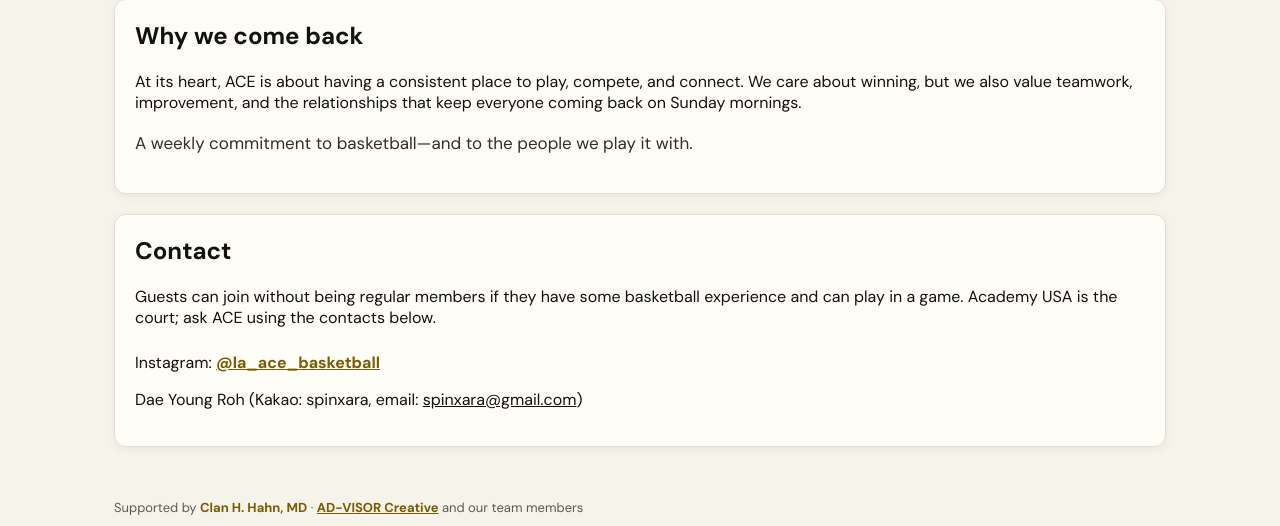
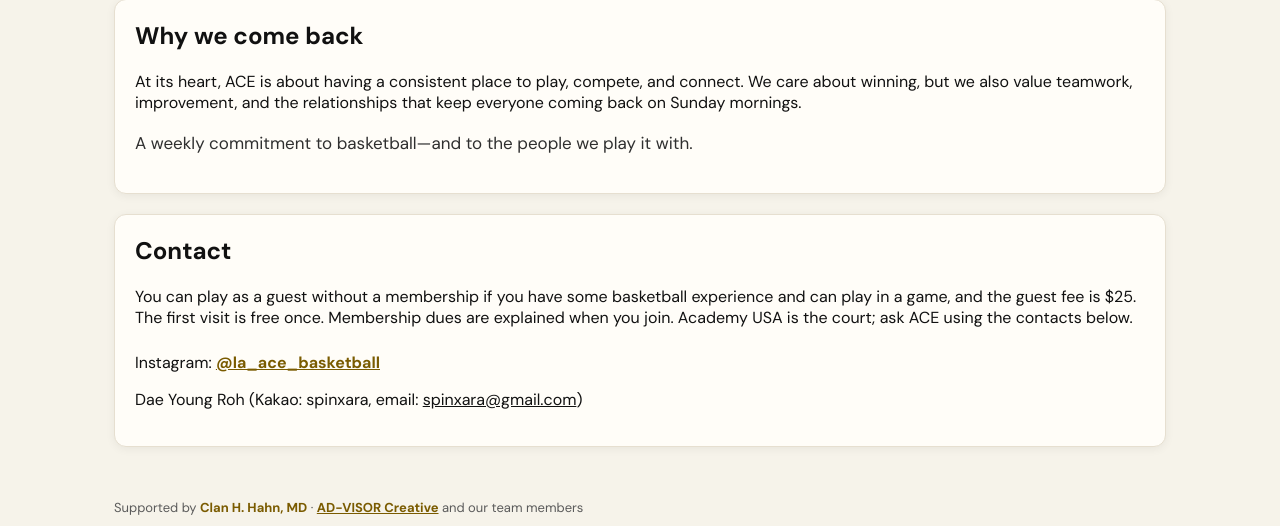
Before and after one commit to spinxara/acebasketballleague, a Flask app: page /about in a window 1280 px wide. Shown: the part 1421-1947 px from the top of the page. Run offline with Flask 3, Linux system fonts and the light colour scheme; some libraries are stand-ins or nearby versions.

Commit message:
updated, adding guest policy with fee

```diff
--- a/templates/public/about.html
+++ b/templates/public/about.html
@@ -88,7 +88,7 @@
   <section class="card">
     <h2>Contact</h2>
     <p>
-      Guests can join without being regular members if they have some basketball experience and can play in a game. Academy USA is the court; ask ACE using the contacts below.
+      You can play as a guest without a membership if you have some basketball experience and can play in a game, and the guest fee is $25. The first visit is free once. Membership dues are explained when you join. Academy USA is the court; ask ACE using the contacts below.
     </p>
     <p>
       Instagram:
@@ -179,7 +179,7 @@
   <section class="card">
     <h2>문의</h2>
     <p>
-      정규 멤버가 아니어도 게스트로 함께할 수 있습니다. 농구를 어느 정도 할 수 있고 함께 경기를 즐길 수 있다면 참여 가능하며, 문의는 아래 ACE 연락처로 해주세요.
+      농구를 어느 정도 할 수 있고 함께 경기를 즐길 수 있다면, 정규 멤버가 아니어도 게스트로 경기할 수 있으며 게스트 참가비는 $25입니다. 첫 방문은 한 번 무료입니다. 정규 멤버 회비는 가입할 때 안내합니다. 문의는 아래 ACE 연락처로 해주세요.
     </p>
     <p>
       Instagram:
```
